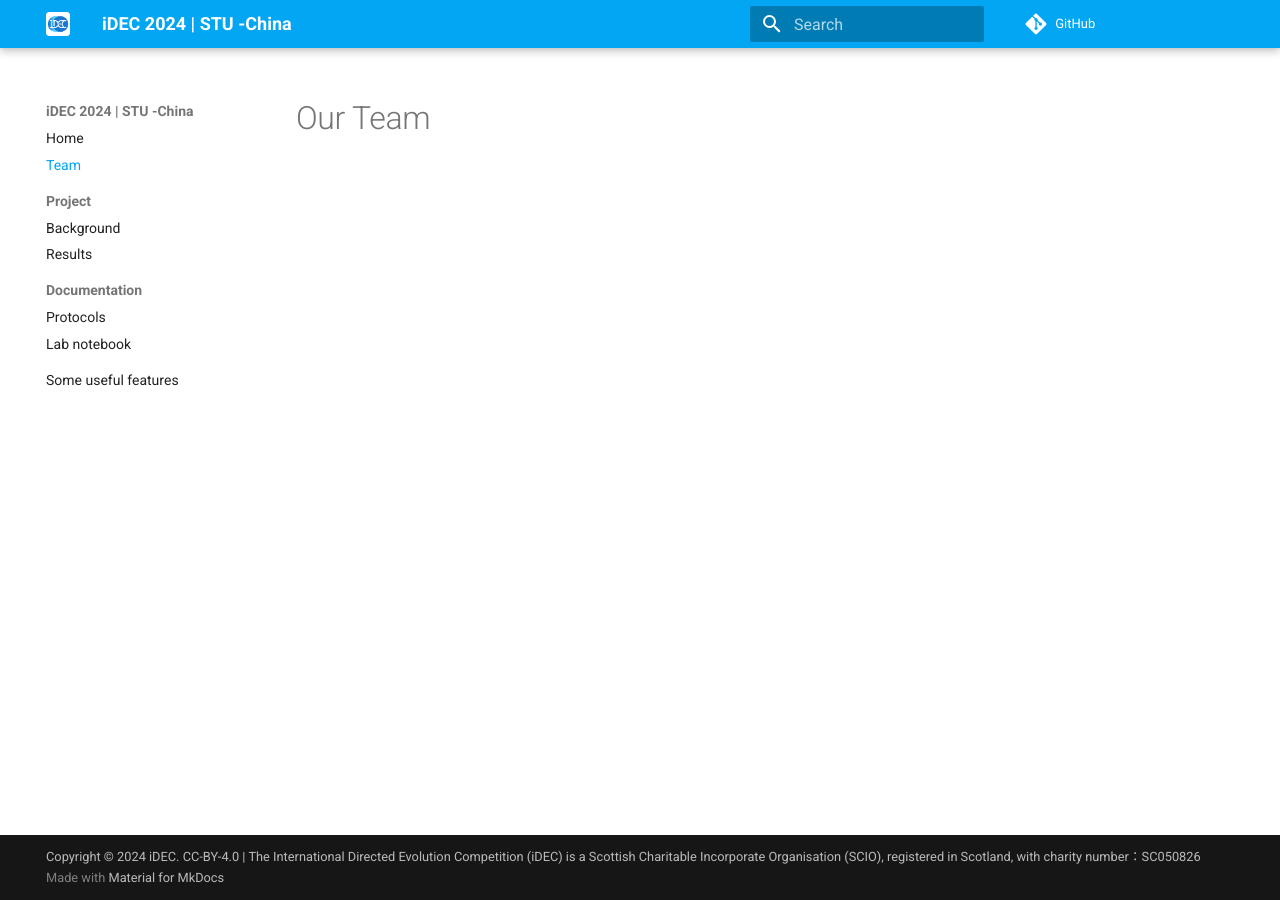
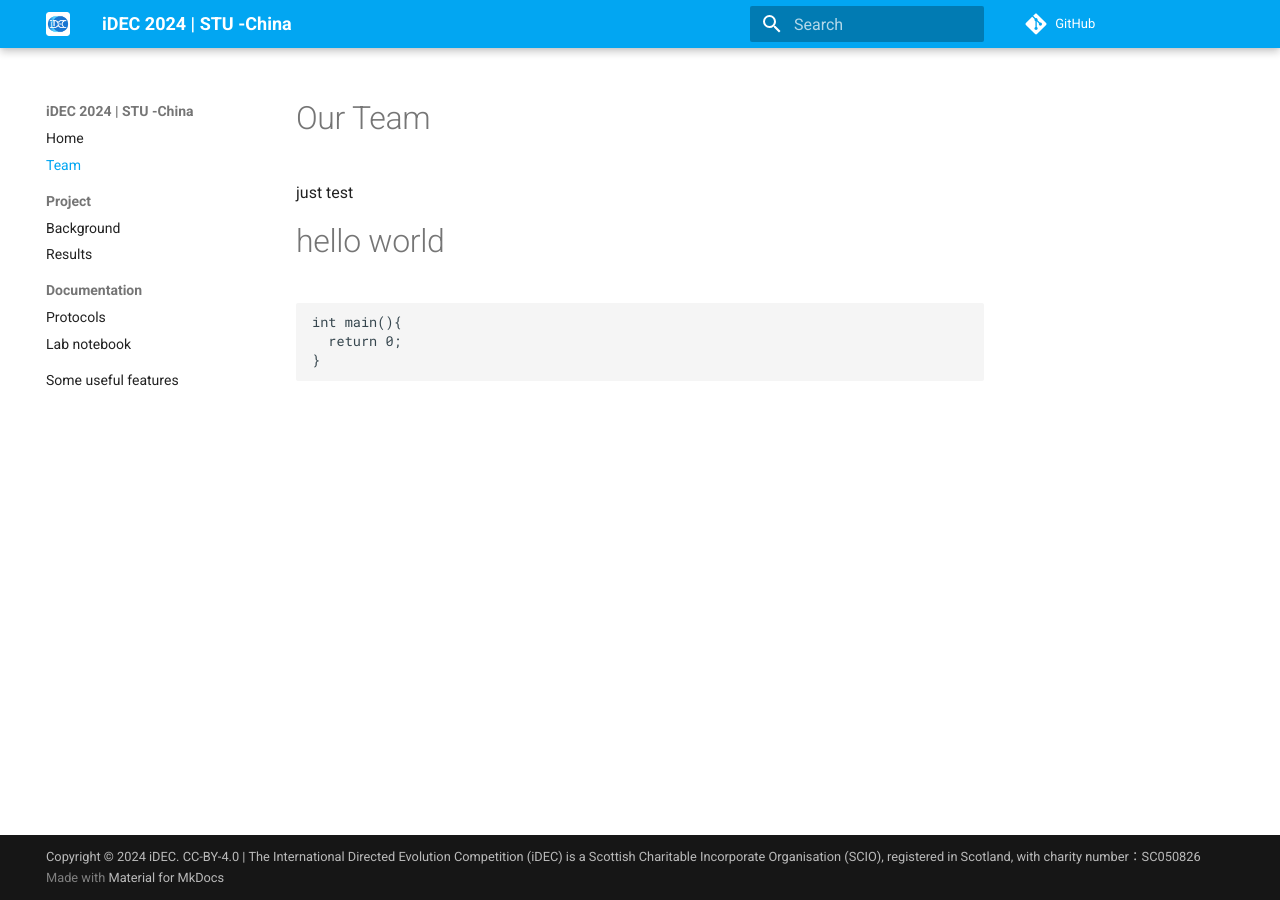
Before and after one commit to idec-teams/2024_STU_-China, an MkDocs documentation site: the page built from docs/team.md, in a window 1280 px wide. Built offline with MkDocs 1.6.1 and Material for MkDocs 9.7.7, drawn with Linux system fonts in a browser that asks for light colours; comment, search, counter and statistics services are not loaded.

Commit message:
Update team.md
test

````diff
--- a/docs/team.md
+++ b/docs/team.md
@@ -1 +1,9 @@
 # Our Team
+just test
+
+# hello world
+```C
+int main(){
+  return 0;
+}
+```
````
